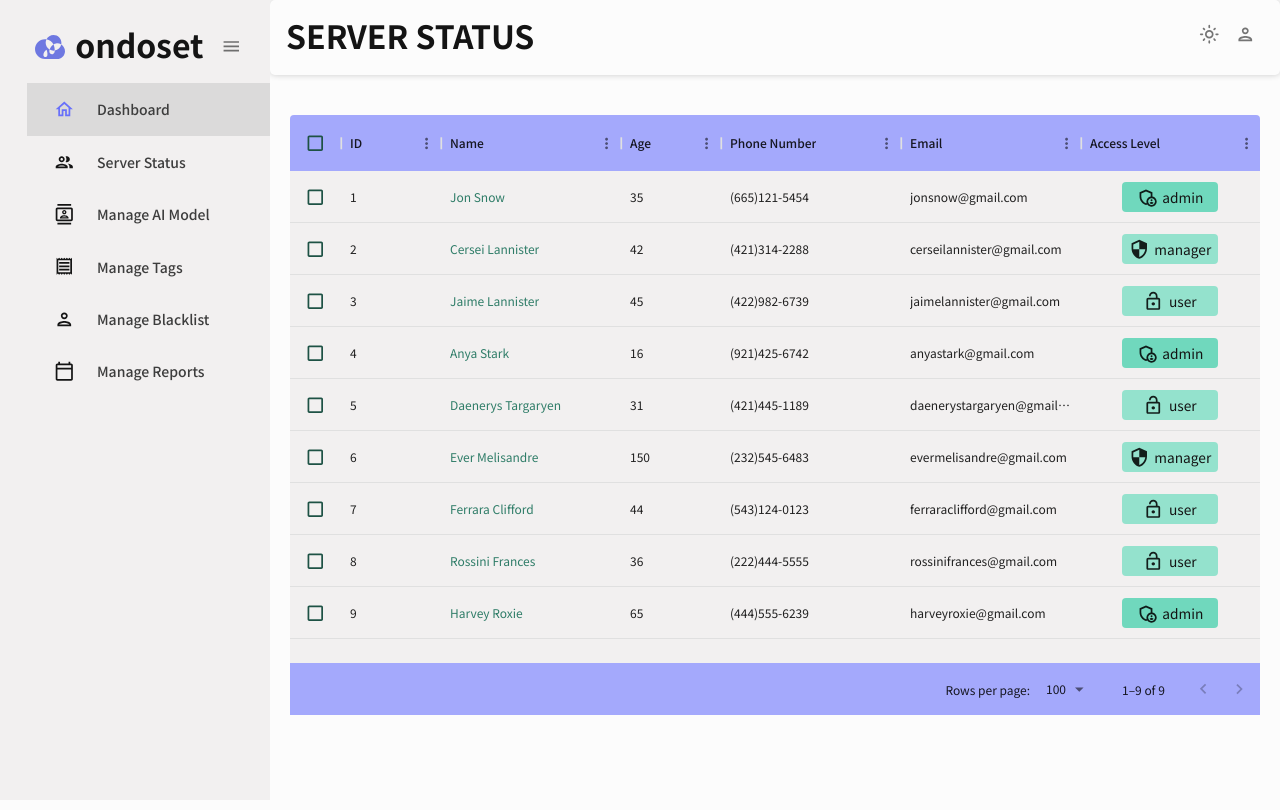
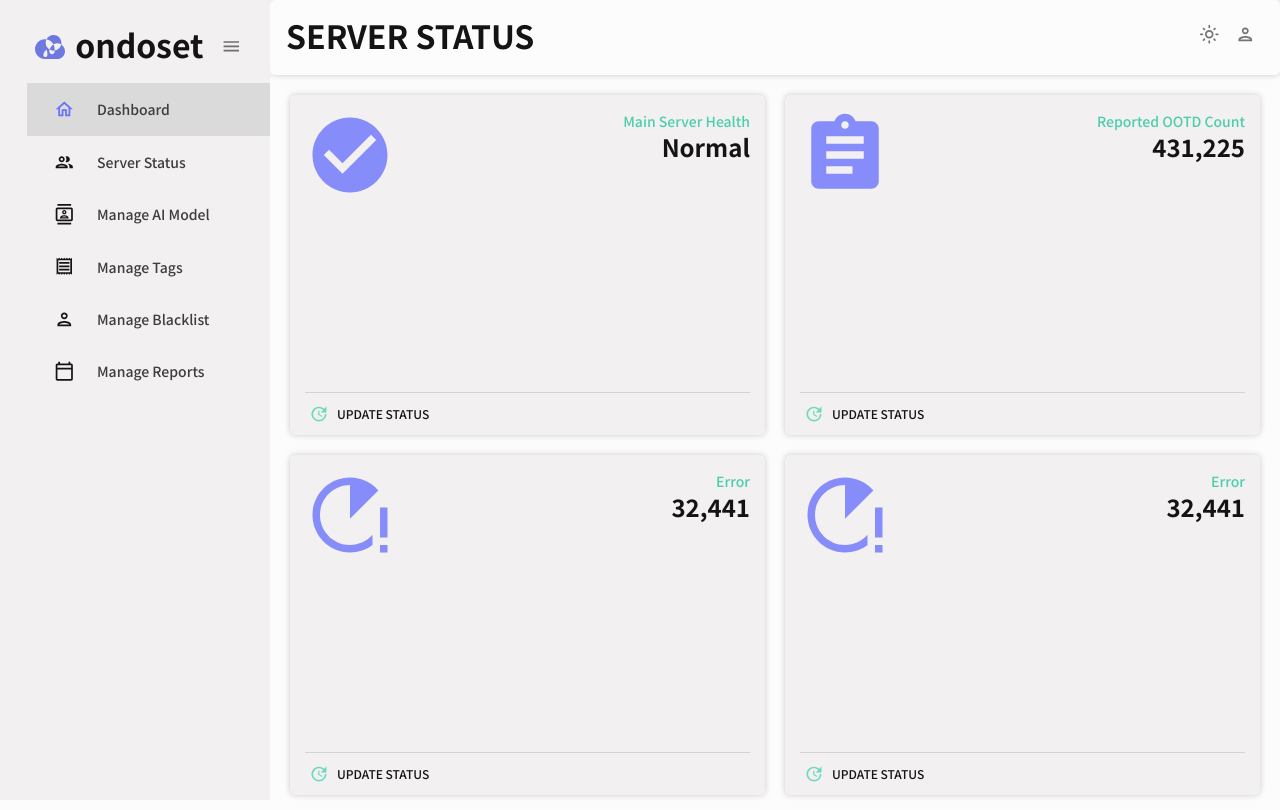
Before and after one commit to Team-Easy/Ondoset_Web, a React (Create React App) app in the folder ondoset-admin/: page /server-status in a window 1280 px wide. Built offline with nearby package versions, Linux system fonts and the light colour scheme.

Commit message:
Feat: add serverStatus Page

```diff
--- a/ondoset-admin/src/App.js
+++ b/ondoset-admin/src/App.js
@@ -5,6 +5,7 @@ import { CssBaseline, ThemeProvider } from "@mui/material";
 import Topbar from "./scenes/global/Topbar";
 import Sidebar from "./scenes/global/Sidebar";
 import Dashboard from "./scenes/dashboard";
+import ServerStatus from "./scenes/serverStatus";
 import Team from "./scenes/team";
 import Invoices from "./scenes/invoices";
 import Contacts from "./scenes/contacts";
@@ -25,7 +26,7 @@ function App() {
             <Topbar />
             <Routes>
               <Route path="/" element={<Dashboard />} />
-              <Route path="/server-status" element={<Team />} />
+              <Route path="/server-status" element={<ServerStatus />} />
               <Route path="/manage-ai-model" element={<Contacts />} />
               <Route path="/manage-tags" element={<Invoices />} />
               <Route path="/manage-blacklist" element={<Form />} />
--- /dev/null
+++ b/ondoset-admin/src/scenes/serverStatus/index.jsx
@@ -0,0 +1,127 @@
+import { Box, Button, Divider, Typography, useTheme } from "@mui/material";
+import { tokens } from "../../theme";
+import StatBox from "../../components/StatBox";
+
+import CheckCircleIcon from "@mui/icons-material/CheckCircle";
+import AssignmentIcon from "@mui/icons-material/Assignment";
+import RunningWithErrorsIcon from "@mui/icons-material/RunningWithErrors";
+import UpdateIcon from "@mui/icons-material/Update";
+
+const ServerStatus = () => {
+  const theme = useTheme();
+  const colors = tokens(theme.palette.mode);
+
+  return (
+    <Box m="20px">
+      {/* GRID & CHARTS */}
+      <Box
+        display="grid"
+        gridTemplateColumns="repeat(8, 1fr)"
+        gridAutoRows="100px"
+        gap="20px"
+      >
+        {/* ROW 1 */}
+        {/* Main Server Status */}
+        <Box
+          gridColumn="span 4"
+          gridRow="span 3"
+          backgroundColor={colors.primary[400]}
+          display="flex"
+          alignItems="flex-start"
+          justifyContent="center"
+          sx={{
+            boxShadow: "0px 0px 6px rgba(0,0,0,0.2)",
+            borderRadius: "5px",
+            height: "100%",
+          }}
+        >
+          <StatBox
+            title="Normal"
+            subtitle="Main Server Health"
+            icon={
+              <CheckCircleIcon
+                sx={{ color: colors.blueAccent[600], fontSize: "94px" }}
+              />
+            }
+          />
+        </Box>
+        {/* AI Model Service Health */}
+        <Box
+          gridColumn="span 4"
+          gridRow="span 3"
+          backgroundColor={colors.primary[400]}
+          display="flex"
+          alignItems="flex-start"
+          justifyContent="center"
+          sx={{
+            boxShadow: "0px 0px 6px rgba(0,0,0,0.2)",
+            borderRadius: "5px",
+            height: "100%",
+          }}
+        >
+          <StatBox
+            title="431,225"
+            subtitle="Reported OOTD Count"
+            icon={
+              <AssignmentIcon
+                sx={{ color: colors.blueAccent[600], fontSize: "26px" }}
+              />
+            }
+          />
+        </Box>
+
+        {/* ROW 2 */}
+        {/* Database ServiceHealth */}
+        <Box
+          gridColumn="span 4"
+          gridRow="span 3"
+          backgroundColor={colors.primary[400]}
+          display="flex"
+          alignItems="flex-start"
+          justifyContent="center"
+          sx={{
+            boxShadow: "0px 0px 6px rgba(0,0,0,0.2)",
+            borderRadius: "5px",
+            height: "100%",
+          }}
+        >
+          <StatBox
+            title="32,441"
+            subtitle="Error"
+            icon={
+              <RunningWithErrorsIcon
+                sx={{ color: colors.blueAccent[600], fontSize: "26px" }}
+              />
+            }
+          />
+        </Box>
+        {/* Forecast Service Health */}
+        <Box
+          gridColumn="span 4"
+          gridRow="span 3"
+          backgroundColor={colors.primary[400]}
+          display="flex"
+          alignItems="flex-start"
+          justifyContent="center"
+          sx={{
+            boxShadow: "0px 0px 6px rgba(0,0,0,0.2)",
+            borderRadius: "5px",
+            height: "100%",
+          }}
+        >
+          <StatBox
+            title="32,441"
+            subtitle="Error"
+            icon={
+              <RunningWithErrorsIcon
+                sx={{ color: colors.blueAccent[600], fontSize: "26px" }}
+              />
+            }
+          />
+        </Box>
+      </Box>
+    </Box>
+  );
+};
+
+export default ServerStatus;
```
